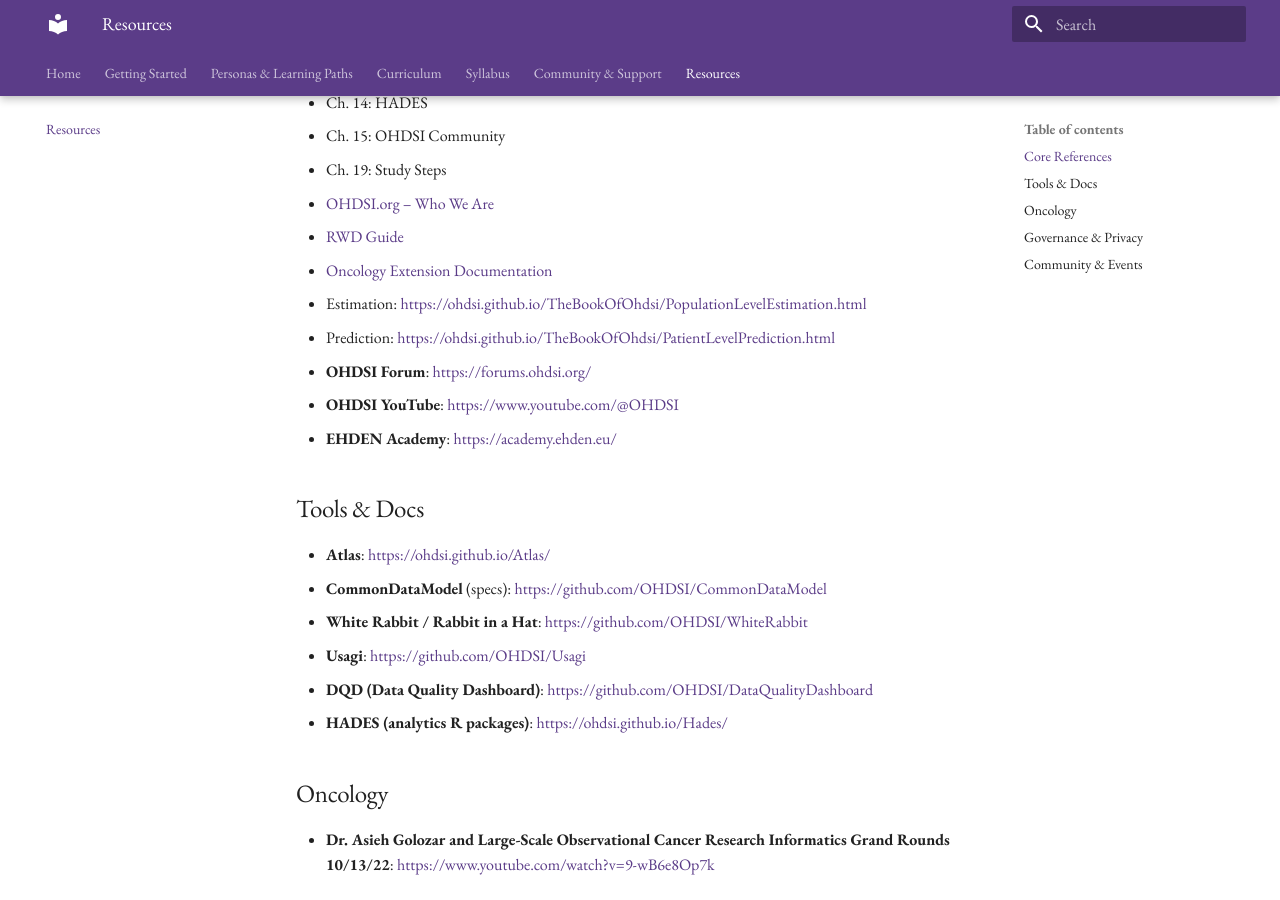
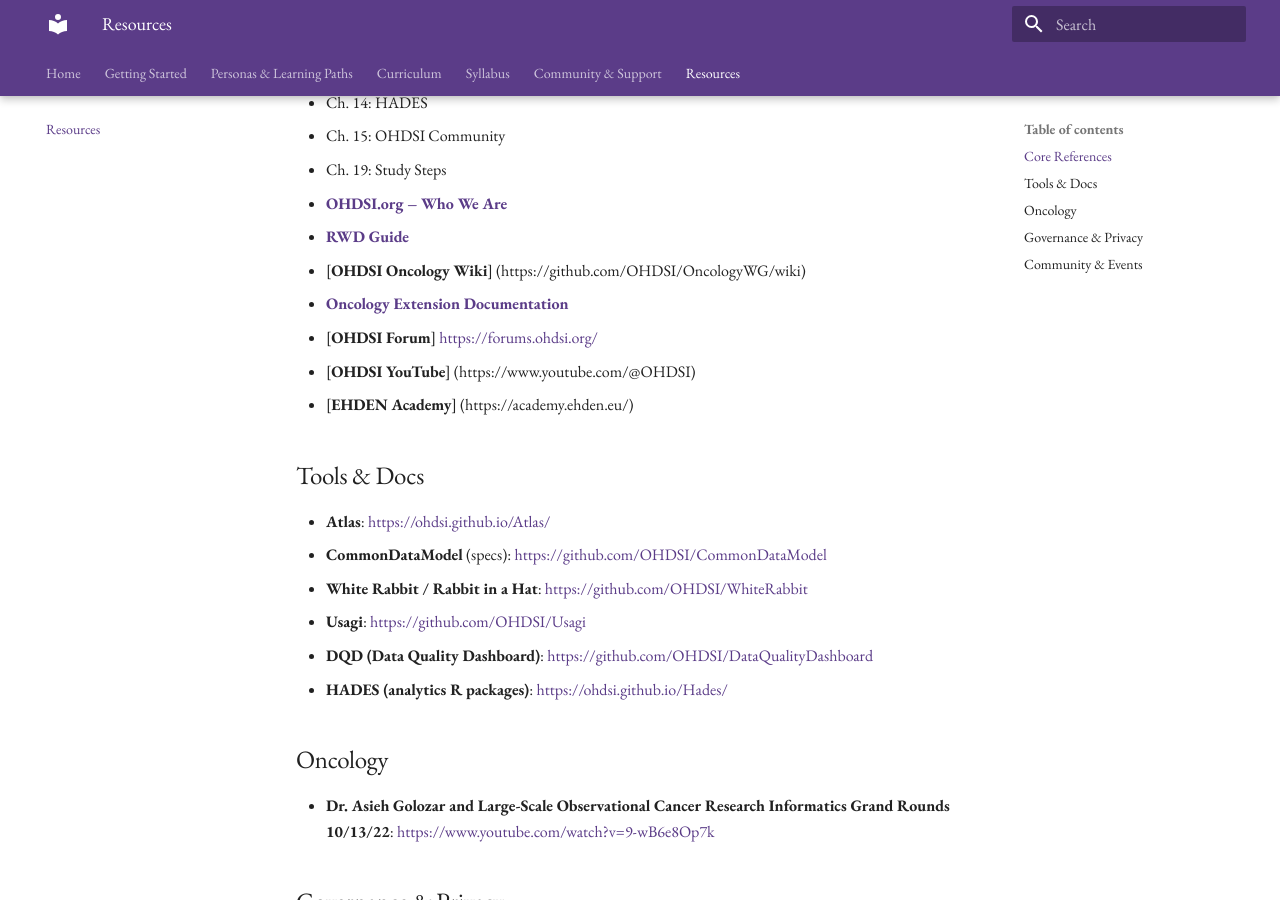
Before and after one commit to BoyceLab/OHDSITrainTheTrainer-EPILEPSY, an MkDocs documentation site: the page built from docs/resources.md, in a window 1280 px wide and 900 px high, scrolled down 456 px. Built offline with MkDocs 1.6.1 and Material for MkDocs 9.7.7, drawn with Linux system fonts in a browser that asks for light colours.

Commit message:
Update resources.md

```diff
--- a/docs/resources.md
+++ b/docs/resources.md
@@ -12,14 +12,13 @@
   - Ch. 14: HADES
   - Ch. 15: OHDSI Community
   - Ch. 19: Study Steps
-- [OHDSI.org – Who We Are](https://www.ohdsi.org/who-we-are/)
-- [RWD Guide](https://rwd.guide/)
-- [Oncology Extension Documentation](https://ohdsi.github.io/CommonDataModel/oncology.html)
-- Estimation: <https://ohdsi.github.io/TheBookOfOhdsi/PopulationLevelEstimation.html>
-- Prediction: <https://ohdsi.github.io/TheBookOfOhdsi/PatientLevelPrediction.html>
-- **OHDSI Forum**: <https://forums.ohdsi.org/>
-- **OHDSI YouTube**: <https://www.youtube.com/@OHDSI>
-- **EHDEN Academy**: <https://academy.ehden.eu/>
+- [**OHDSI.org – Who We Are**](https://www.ohdsi.org/who-we-are/)
+- [**RWD Guide**](https://rwd.guide/)
+- [**OHDSI Oncology Wiki**] (https://github.com/OHDSI/OncologyWG/wiki)
+- [**Oncology Extension Documentation**](https://ohdsi.github.io/CommonDataModel/oncology.html)
+- [**OHDSI Forum**] <https://forums.ohdsi.org/>
+- [**OHDSI YouTube**] (https://www.youtube.com/@OHDSI)
+- [**EHDEN Academy**] (https://academy.ehden.eu/)
 
 ## Tools & Docs
 - **Atlas**: <https://ohdsi.github.io/Atlas/>
```
